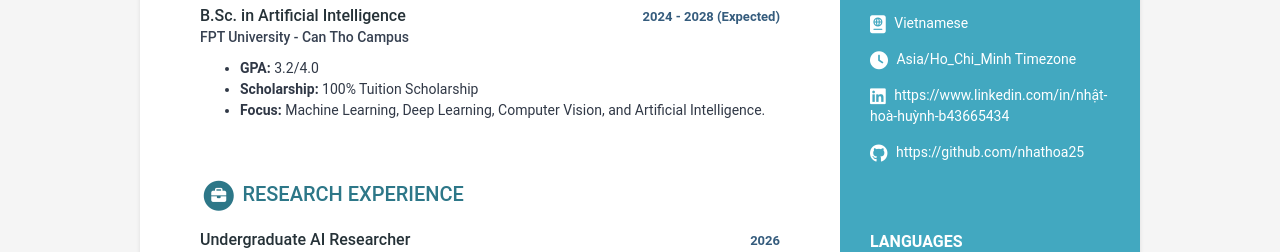
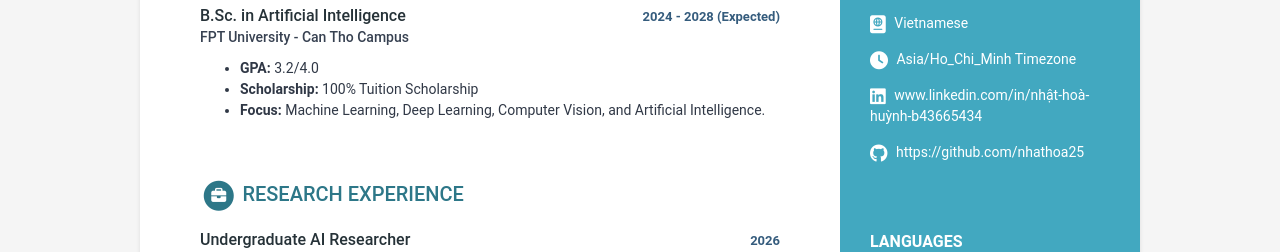
Before and after one commit to nhathoa25/CV, a Jekyll site: the page built from index.html, in a window 1280 px wide. Shown: the part 389-641 px from the top of the page. Built offline with Jekyll 4.4.1, drawn with Linux system fonts in a browser that asks for light colours; nearby versions of some CDN libraries; library files that are not in the unit come from our copies; some of the changed lines change nothing that is shown.

Commit message:
Fix LinkedIn URL format in data.yml
Updated LinkedIn URL to remove the protocol.

```diff
--- a/_data/data.yml
+++ b/_data/data.yml
@@ -19,7 +19,7 @@ sidebar:
   timezone: Asia/Ho_Chi_Minh
   citizenship: Vietnamese
   website:
-  linkedin: https://www.linkedin.com/in/nhật-hoà-huỳnh-b43665434
+  linkedin: www.linkedin.com/in/nhật-hoà-huỳnh-b43665434
   github: https://github.com/nhathoa25
   orcid: https://orcid.org/0009-0001-8024-9935
   pdf:
```
